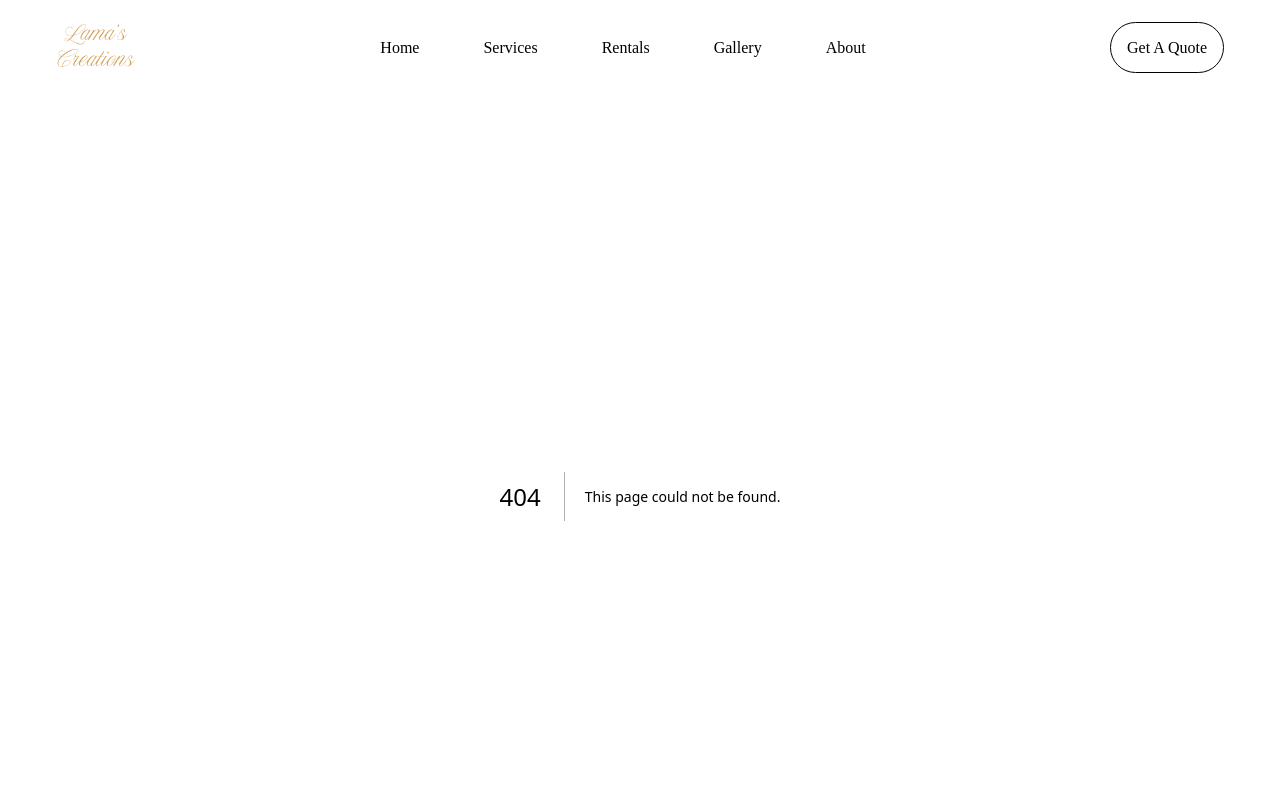
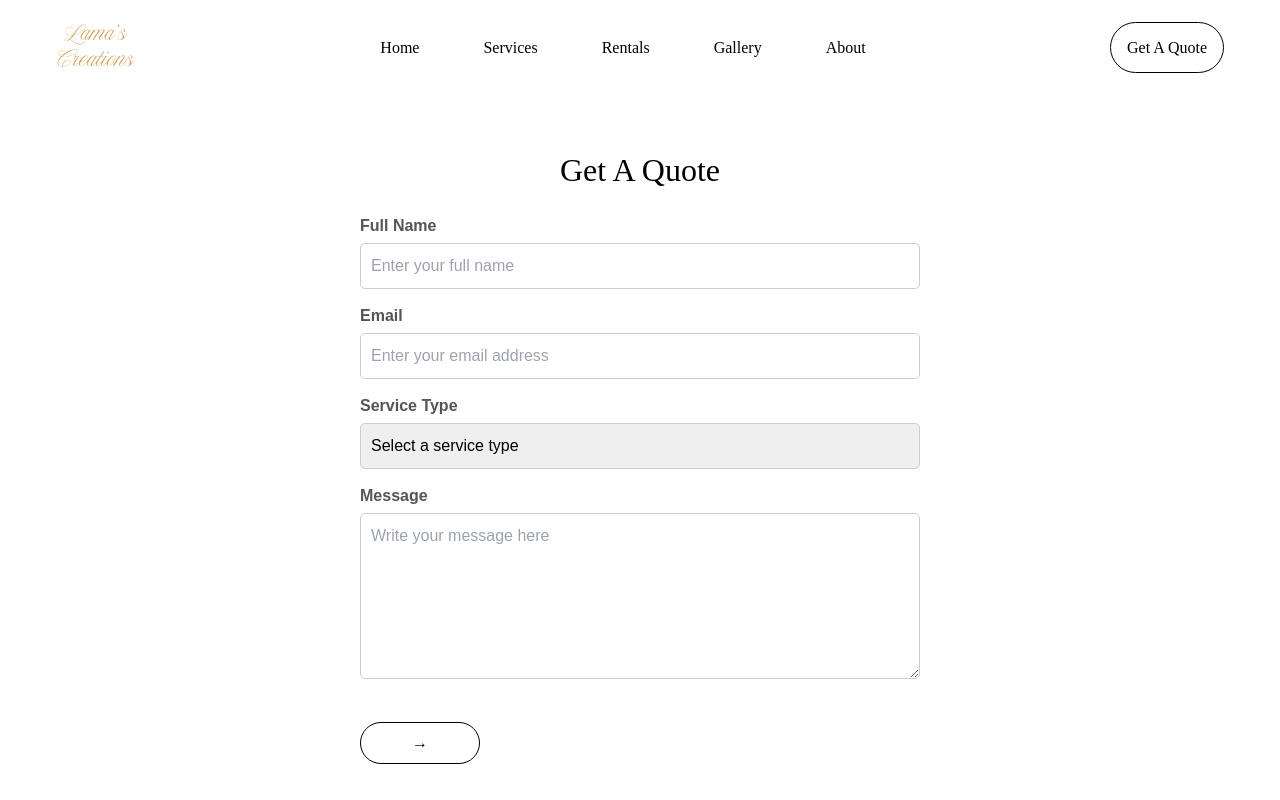
Before and after one commit to shahdk33/Lama-Website, a Next.js app in the folder lamascreations/: page /quote in a window 1280 px wide. Before the commit this address had no page. Shown: the top 800 px of the page. Built offline with nearby package versions, Linux system fonts and the light colour scheme.

Commit message:
quote form skeleton

```diff
--- a/lamascreations/src/app/components/navbar.jsx
+++ b/lamascreations/src/app/components/navbar.jsx
@@ -26,7 +26,7 @@ const Navbar = () => {
 </div>
 
             <div>
-            <a href="#quote" className='quote-button'>Get A Quote</a>
+            <Link className="quote-button" href="/quote">Get A Quote</Link>
 
             </div>
 
--- a/lamascreations/src/app/globals.css
+++ b/lamascreations/src/app/globals.css
@@ -43,12 +43,12 @@ a {
 
 .topNav{
     width: 100%;           /* w-full */
-    /* position: fixed;       fixed */
+
     padding: 0.5rem;
     display: flex;         /* flex */
     align-items: center;   /* items-center */
     justify-content: space-between; /* justify-between */
-    /* z-index: 50;    */
+
     list-style: none;
     background-color: white;       /* z-50 */
 
@@ -143,6 +143,9 @@ a {
 .eventPhotoDiv {
   flex: 0 0 auto;
   margin: 1rem;
+  align-items: center;
+  justify-content: center;
+  align-content: center;
 }
 
 .events-page{
@@ -242,3 +245,69 @@ a {
   align-items: center;
   gap: 20px;
 }
+
+.page{
+  width: 80%;
+  margin: auto;
+  align-items: center;
+  justify-content: center;
+  text-align: center;
+}
+
+.about-image{
+  border-radius: 24px;
+}
+
+.about-text{
+  margin: 5%;
+}
+
+.contact-us {
+  max-width: 600px;
+  margin: 0 auto;
+  padding: 20px;
+  text-align: center;
+  font-family: Arial, sans-serif;
+}
+
+.contact-title {
+  margin-bottom: 20px;
+  font-size: 2rem;
+  color: #333;
+}
+
+.contact-form {
+  display: flex;
+  flex-direction: column;
+  gap: 15px;
+}
+
+.form-group {
+  display: flex;
+  flex-direction: column;
+  align-items: flex-start;
+}
+
+label {
+  font-weight: bold;
+  margin-bottom: 5px;
+  color: #555;
+}
+
+.form-input,
+.form-select,
+.form-textarea {
+  width: 100%;
+  padding: 10px;
+  border: 1px solid #ccc;
+  border-radius: 5px;
+  font-size: 1rem;
+}
+
+.form-select {
+  appearance: none;
+}
+
+.form-textarea {
+  resize: vertical;
+}
--- /dev/null
+++ b/lamascreations/src/app/quote/page.tsx
@@ -0,0 +1,89 @@
+"use client"
+import React from 'react'
+import Image from 'next/image'
+import couchPhoto from '../assets/Couch.png'
+import "aos/dist/aos.css";
+import { useEffect } from "react";
+import AOS from "aos";
+
+const Quote = () => {
+  useEffect(() => {
+      AOS.init({ duration: 800, offset: 100 });
+    }, []);
+
+  return (
+    <div className="rentals-page">
+      <h1 className="service-title">Get A Quote</h1>
+      <div className="contact-us">
+
+      <form className="contact-form">
+        <div className="form-group">
+          <label htmlFor="fullName">Full Name</label>
+          <input
+            type="text"
+            id="fullName"
+            name="fullName"
+            className="form-input"
+            placeholder="Enter your full name"
+            required
+          />
+        </div>
+
+        <div className="form-group">
+          <label htmlFor="email">Email</label>
+          <input
+            type="email"
+            id="email"
+            name="email"
+            className="form-input"
+            placeholder="Enter your email address"
+            required
+          />
+        </div>
+
+        <div className="form-group">
+          <label htmlFor="serviceType">Service Type</label>
+          <select
+            id="serviceType"
+            name="serviceType"
+            className="form-select"
+            required
+          >
+            <option value="" >
+              Select a service type
+            </option>
+            <option value="wedding">Wedding Planning</option>
+            <option value="event">Baby Shower</option>
+            <option value="event">Other Event</option>
+            <option value="rentals">Rentals</option>
+          </select>
+        </div>
+
+        {/* Message */}
+        <div className="form-group">
+          <label htmlFor="message">Message</label>
+          <textarea
+            id="message"
+            name="message"
+            className="form-textarea"
+            placeholder="Write your message here"
+            rows="6"
+            required
+          ></textarea>
+        </div>
+
+        {/* Submit Button */}
+        <div className="form-group">
+        <button className="arrowButton">
+            &rarr;
+        </button>
+        </div>
+      </form>
+    </div>
+</div>
+
+
+  )
+}
+
+export default Quote
--- a/lamascreations/src/app/rentals/page.tsx
+++ b/lamascreations/src/app/rentals/page.tsx
@@ -19,6 +19,7 @@ const Rentals = () => {
 
 <div className='eventPhotoDiv' data-aos="fade-up">
           <Image className='eventPhoto' alt="wedding photo" src={couchPhoto}/>
+          <p>Cream Couch</p>
           <button className="arrowButton">
             &rarr;
         </button>
@@ -26,6 +27,7 @@ const Rentals = () => {
 
       <div className='eventPhotoDiv' data-aos="fade-up">
         <Image className='eventPhoto' alt="baby shower photo" src={couchPhoto}/>
+        <p>Cream Couch</p>
         <button className="arrowButton">
             &rarr;
         </button>
@@ -33,6 +35,7 @@ const Rentals = () => {
 
       <div className='eventPhotoDiv' data-aos="fade-up">
         <Image className='eventPhoto' alt="party photo" src={couchPhoto}/>
+        <p>Cream Couch</p>
         <button className="arrowButton">
             &rarr;
         </button>
```
Also changed, not shown: lamascreations/src/app/about/page.tsx (+23 -6 lines), lamascreations/src/app/gallery/page.tsx (+15 -1 lines), lamascreations/src/app/assets/about-us.jpg (added).
